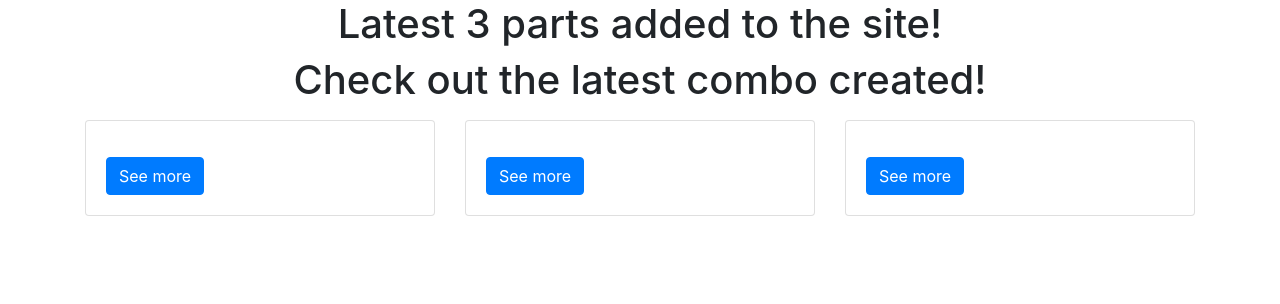
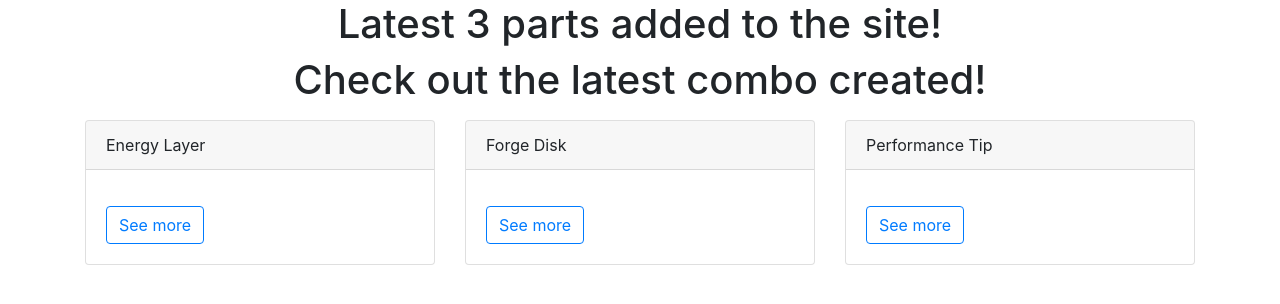
Before and after one commit to iandenegri/beyblade_burst_web_app, a Django app: template beyblade_burst_web_app/templates/beyblade_burst_web_app/html/index.html in a window 1280 px wide. Shown: the part 56-360 px from the top of the page. Run offline with Django 3.2, Linux system fonts and the light colour scheme; the template is opened without the code that fills it, so the values that code supplies are empty; some libraries are stand-ins or nearby versions.

Commit message:
Trying to get a class based view for the part list up and running. Updating the cards on the home page to be a bit nicer.

```diff
--- a/beyblade_burst_web_app/templates/beyblade_burst_web_app/html/index.html
+++ b/beyblade_burst_web_app/templates/beyblade_burst_web_app/html/index.html
@@ -9,7 +9,7 @@
                     <div class="card-body">
                         <h5 class="card-title">{{ part.name }}</h5>
                         <p class="card-text">{{ part.weight }}</p>
-                        <a href="#" class="btn btn-primary">See more</a>
+                        <a href="#" class="btn btn-outline-primary">See more</a>
                     </div>
                 </div>
             </div>
@@ -19,28 +19,37 @@
     <div class="row">
         <div class="col-sm-6 col-lg-4 my-2">
             <div class="card">
+                <div class="card-header">
+                    Energy Layer
+                </div>
                 <div class="card-body">
                     <h5 class="card-title">{{ last_combo.layer.name }}</h5>
                     <p class="card-text">{{ last_combo.layer.weight }}</p>
-                    <a href="#" class="btn btn-primary">See more</a>
+                    <a href="#" class="btn btn-outline-primary">See more</a>
                 </div>
             </div>
         </div>
         <div class="col-sm-6 col-lg-4 my-2">
             <div class="card">
+                <div class="card-header">
+                    Forge Disk
+                </div>
                 <div class="card-body">
                     <h5 class="card-title">{{ last_combo.disk.name }}</h5>
                     <p class="card-text">{{ last_combo.disk.weight }}</p>
-                    <a href="#" class="btn btn-primary">See more</a>
+                    <a href="#" class="btn btn-outline-primary">See more</a>
                 </div>
             </div>
         </div>
         <div class="col-sm-6 col-lg-4 my-2">
             <div class="card">
+                <div class="card-header">
+                    Performance Tip
+                </div>
                 <div class="card-body">
                     <h5 class="card-title">{{ last_combo.tip.name }}</h5>
                     <p class="card-text">{{ last_combo.tip.weight }}</p>
-                    <a href="#" class="btn btn-primary">See more</a>
+                    <a href="#" class="btn btn-outline-primary">See more</a>
                 </div>
             </div>
         </div>
--- a/beyblade_burst_web_app/urls.py
+++ b/beyblade_burst_web_app/urls.py
@@ -1,18 +1,18 @@
 from django.contrib import admin
 from django.urls import include, path, re_path
 from rest_framework import routers
-from . import views
+from .views import api_login, BeybladePartList, BeybladePartViewSet, CombinationViewSet
 
 
 router = routers.DefaultRouter()
-router.register('beyblade_parts', views.BeybladePartViewSet, 'beyblade_parts')
-router.register('combinations', views.CombinationViewSet, 'combinations')
-# router.register('part_list', views.PartListViewSet, 'part_list')
+router.register('beyblade_parts', BeybladePartViewSet, 'beyblade_parts')
+router.register('combinations', CombinationViewSet, 'combinations')
 
 
 urlpatterns = [
     # path('admin/', admin.site.urls),
     # re_path(r'^', include(router.urls)),
     # re_path(r'^api-auth/', include('rest_framework.urls', namespace='rest_framework')),
-    re_path(r'^login/$', views.api_login),
+    path('login/', api_login),
+    path('', BeybladePartList.as_view(), name="beyblade_part_list")
 ] + router.urls
```
Also changed, not shown: beyblade_burst_web_app/views.py (+11 -0 lines).
